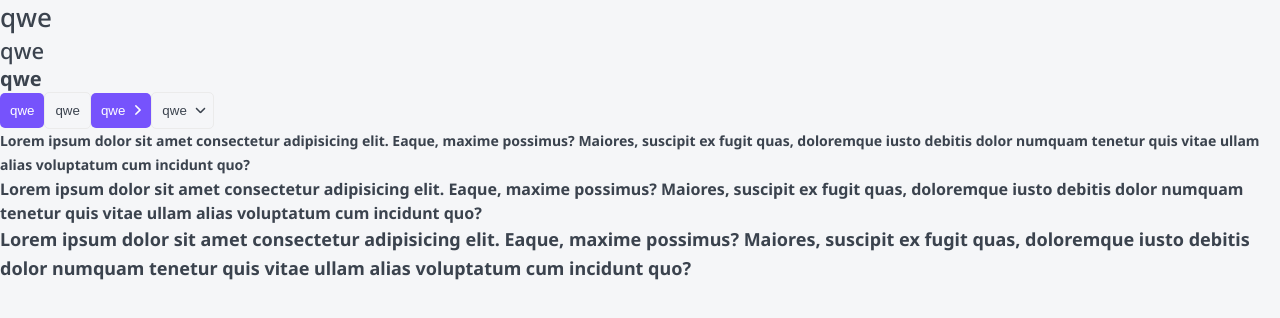
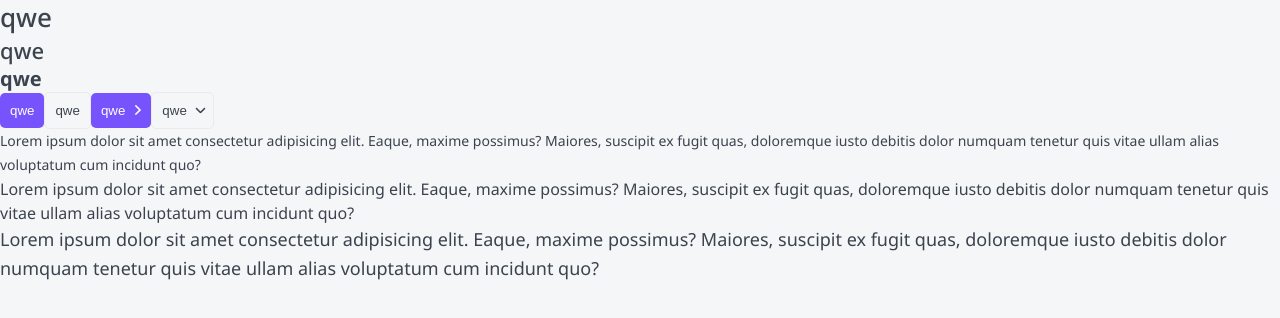
Before and after one commit to yobafett/nextjs-top-app, a Next.js app: page / in a window 1280 px wide. Shown: the top 318 px of the page. Built offline with nearby package versions, Linux system fonts and the light colour scheme.

Commit message:
ptag fix

```diff
--- a/components/Ptag/Ptag.tsx
+++ b/components/Ptag/Ptag.tsx
@@ -6,7 +6,7 @@ import classNames from 'classnames';
 
 export const Ptag = ({ size, children, className, ...props }: PtagProps): JSX.Element => {
     return (
-        <h3 {...props} className={
+        <p {...props} className={
             classNames(
                 className,
                 styles.p,
@@ -15,6 +15,6 @@ export const Ptag = ({ size, children, className, ...props }: PtagProps): JSX.El
                     [styles.m]: size == 'm',
                     [styles.l]: size == 'l'
                 }
-            )}>{children}</h3>
+            )}>{children}</p>
     )
 }
```
